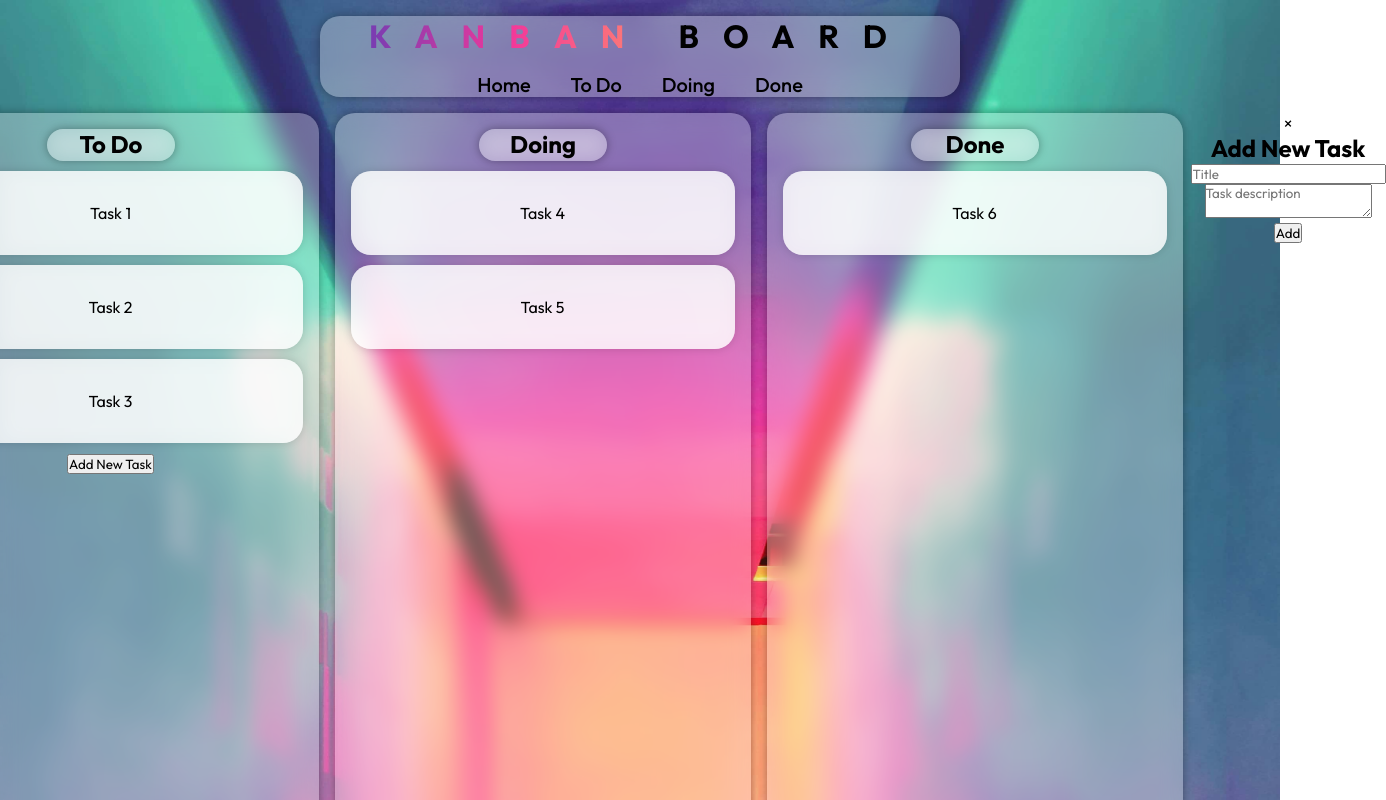
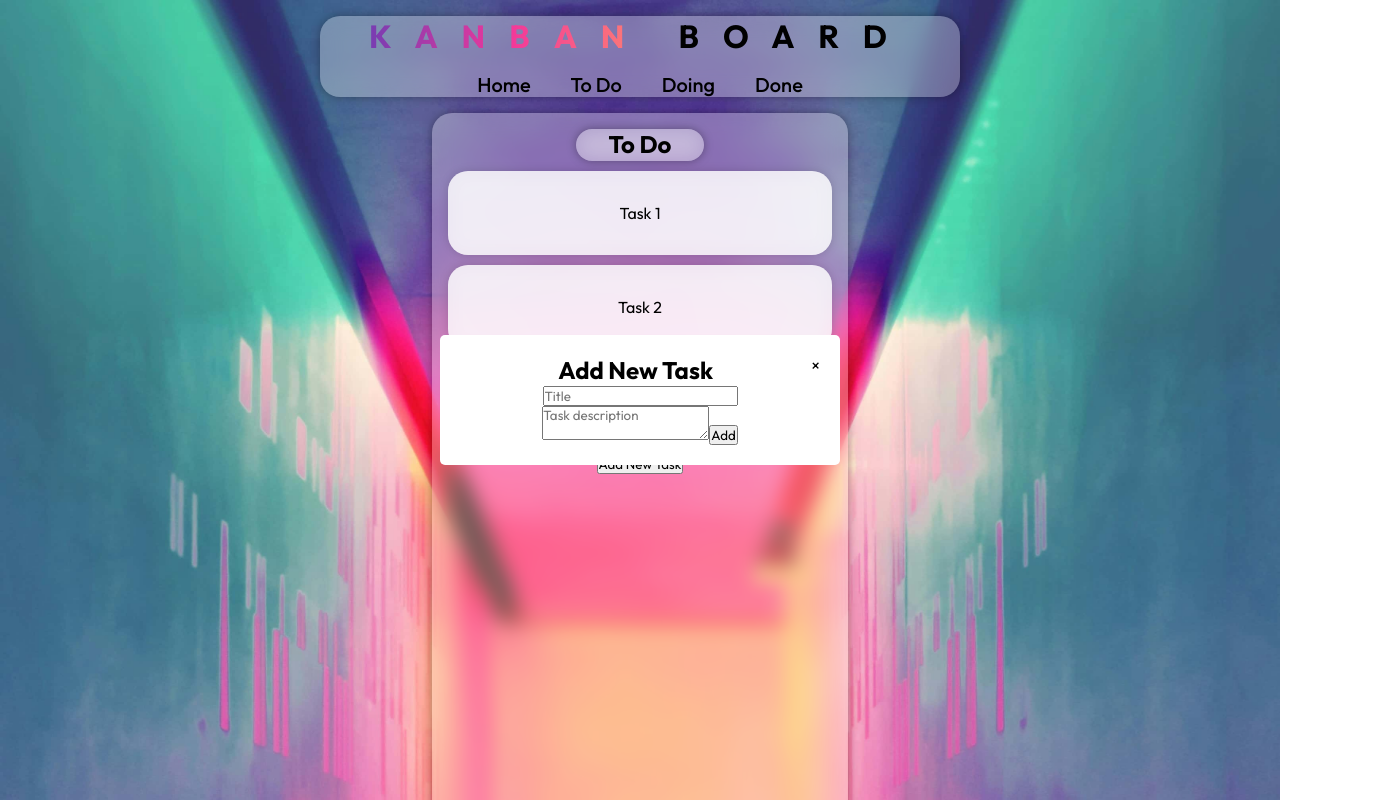
Before and after one commit to jhn322/kanban-board-react, a React (Vite) app: page /todo in a window 1280 px wide. Both pictures are taken after a click on the button "Add New Task". Shown: the top 800 px of the page, 1386 px wide, since content can reach past the window. Built offline with nearby package versions, Linux system fonts and the light colour scheme.

Commit message:
redid code for bug with 'To Do' not showing due to space between words

```diff
--- a/src/components/Board.jsx
+++ b/src/components/Board.jsx
@@ -1,4 +1,4 @@
-import React, { useState } from "react";
+import { useState } from "react";
 import Column from "./Column";
 import CreateTask from "./CreateTask";
 import { useColumns } from "../components/ColumnContext";
@@ -12,7 +12,7 @@ const Board = () => {
   const handleCreateTask = ({ title, text }) => {
     const newColumns = [...columns];
     const todoColumnIndex = newColumns.findIndex(
-      (column) => column.title === "To Do"
+      (column) => column.title.toLowerCase() === "to do"
     );
     if (todoColumnIndex !== -1) {
       newColumns[todoColumnIndex].cards.push({ title, text });
@@ -23,14 +23,24 @@ const Board = () => {
   // Extract the page from the URL
   const page = location.pathname.substring(1);
 
+  // Filter columns based on the route
+  const filteredColumns =
+    page === ""
+      ? columns
+      : columns.filter(
+          (column) =>
+            column.title.toLowerCase() === page.toLowerCase() ||
+            column.title.toLowerCase().replace(" ", "") === page.toLowerCase()
+        );
+
   return (
     <div className="board">
-      {columns.map((column, index) => (
+      {filteredColumns.map((column, index) => (
         <Column
           key={index}
           title={column.title}
           cards={column.cards}
-          isToDo={column.title === "To Do"}
+          isToDo={column.title.toLowerCase() === "to do"}
           onAddTask={() => setIsModalOpen(true)}
         />
       ))}
--- a/src/components/Column.jsx
+++ b/src/components/Column.jsx
@@ -1,4 +1,3 @@
-// Column.js
 import React from "react";
 import Card from "./Card";
 
--- a/src/components/CreateTask.jsx
+++ b/src/components/CreateTask.jsx
@@ -1,4 +1,4 @@
-import React, { useState } from "react";
+import { useState } from "react";
 
 const CreateTask = ({ onClose, onAdd }) => {
   const [title, setTitle] = useState("");
@@ -23,12 +23,12 @@ const CreateTask = ({ onClose, onAdd }) => {
         <input
           type="text"
           value={title}
-          onChange={(e) => setTitle(e.target.value)}
+          onChange={(event) => setTitle(event.target.value)}
           placeholder="Title"
         />
         <textarea
           value={text}
-          onChange={(e) => setText(e.target.value)}
+          onChange={(event) => setText(event.target.value)}
           placeholder="Task description"
         />
         <button onClick={handleCreateTask}>Add</button>
--- a/src/index.css
+++ b/src/index.css
@@ -128,6 +128,31 @@ li:hover {
   backdrop-filter: blur(10px);
 }
 
+/* Modal */
+.modal {
+  display: flex;
+  position: fixed;
+  top: 0;
+  left: 0;
+  width: 100%;
+  height: 100%;
+  background-color: rgba(0, 0, 0, 0);
+  justify-content: center;
+  align-items: center;
+}
+
+.modal-content {
+  background-color: white;
+  padding: 20px;
+  border-radius: 5px;
+  width: 400px;
+}
+
+.close {
+  float: right;
+  cursor: pointer;
+}
+
 /* Mobile */
 @media only screen and (max-width: 800px) {
   .nav-container {
```
